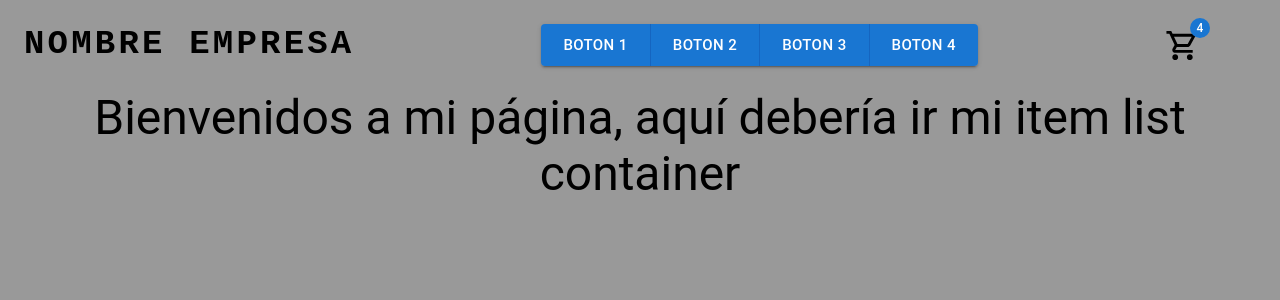
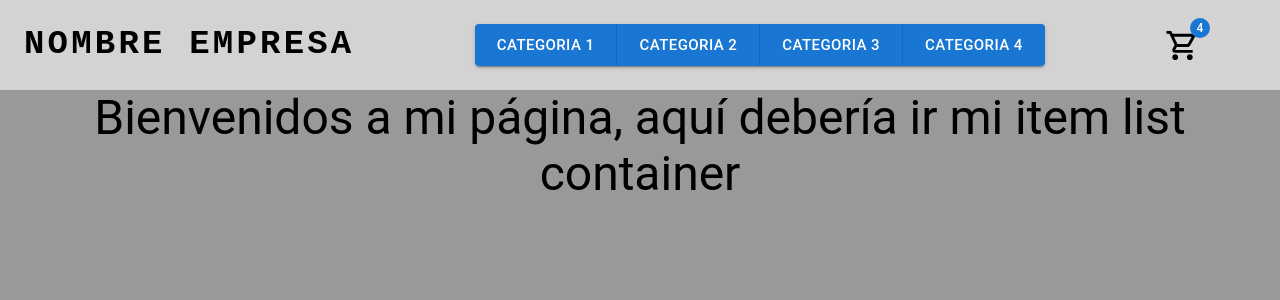
Before and after one commit to Matias-Rastelli/PreEntrega2-Rastelli, a React (Vite) app: page / in a window 1280 px wide. Shown: the top 300 px of the page. Built offline with nearby package versions, Linux system fonts and the light colour scheme.

Commit message:
estilo y botones

```diff
--- a/src/components/layout/NavBar/NavBar.jsx
+++ b/src/components/layout/NavBar/NavBar.jsx
@@ -13,6 +13,7 @@ export const NavBar = () => {
         width: "100vw",
         padding: 3,
         paddingRight: 10,
+        backgroundColor: "lightgray",
       }}
     >
       <Typography
@@ -26,10 +27,10 @@ export const NavBar = () => {
         NOMBRE EMPRESA
       </Typography>
       <ButtonGroup variant="contained" color="primary" size="large">
-        <Button>Boton 1</Button>
-        <Button>Boton 2</Button>
-        <Button>Boton 3</Button>
-        <Button>Boton 4</Button>
+        <Button>Categoria 1</Button>
+        <Button>Categoria 2</Button>
+        <Button>Categoria 3</Button>
+        <Button>Categoria 4</Button>
       </ButtonGroup>
       <CartWidget />
     </Box>
```
